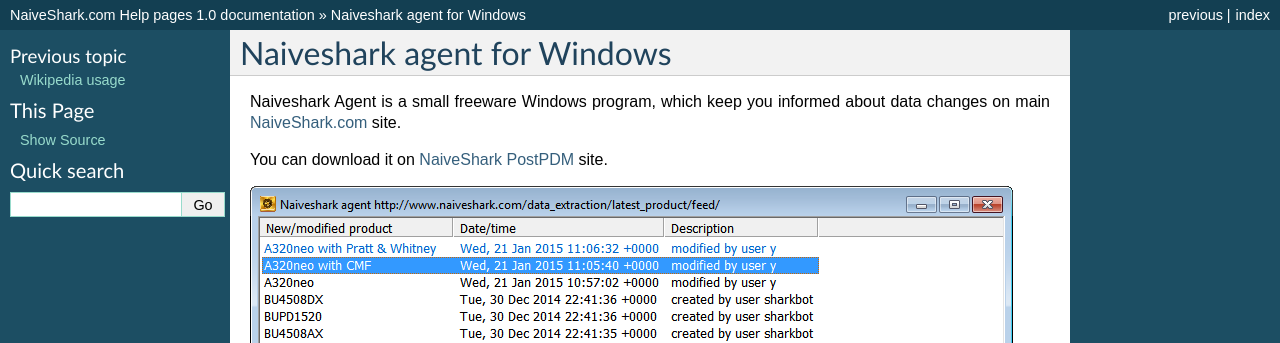
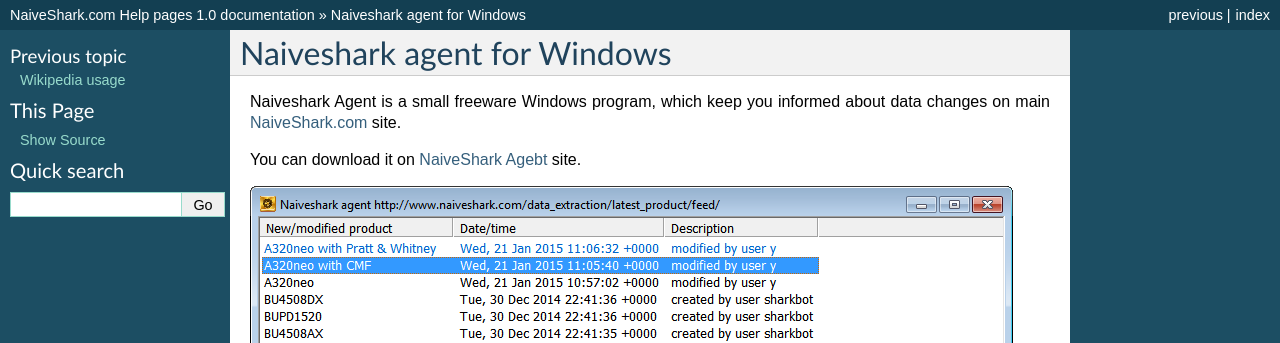
Before and after one commit to NaiveShark/NaiveSharkComDoc, a Sphinx documentation site: the page built from docs/agent.rst, in a window 1280 px wide. Shown: the top 343 px of the page. Built offline with Sphinx 7.4.7, drawn with Linux system fonts in a browser that asks for light colours.

Commit message:
Новая ссылка на http://soft.naiveshark.com/

```diff
--- a/docs/agent.rst
+++ b/docs/agent.rst
@@ -4,7 +4,7 @@
 
 Naiveshark Agent is a small freeware Windows program, which keep you informed about data changes on main `NaiveShark.com <http://www.naiveshark.com>`_ site.
 
-You can download it on `NaiveShark PostPDM <http://naiveshark.postpdm.com/>`_ site.
+You can download it on `NaiveShark Agebt <http://soft.naiveshark.com/>`_ site.
 
 .. image:: img/agent/Naiveshark_agent.png
 
```
